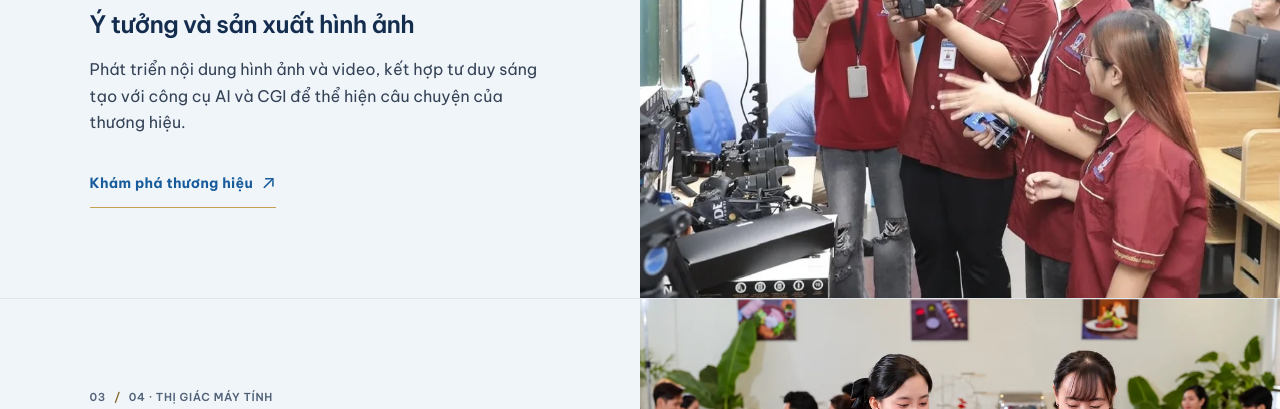
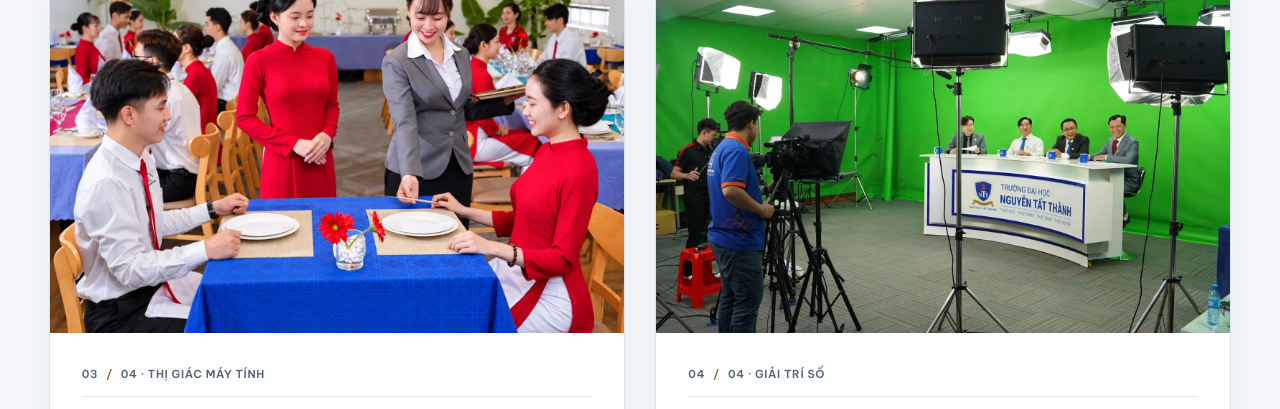
Before and after one commit to lehoangson03tn-ui/dcg-group, a website built with Vite: page index.html in a window 1280 px wide. Shown: the part 3247-3656 px from the top of the page. Built offline with nearby package versions, Linux system fonts and the light colour scheme.

Commit message:
Design: corporate-grade desktop ecosystem and visual regression coverage
* style: rebalance desktop ecosystem into compact image-led editorial cards

* style: refine restrained corporate ecosystem cards and responsive image crops

* test: validate corporate ecosystem layout at 12 responsive widths

* ci: capture desktop tablet mobile ecosystem proof before launch

```diff
--- a/src/design-system.css
+++ b/src/design-system.css
@@ -617,3 +617,70 @@ main .founder-copy h2{font-size:34px;line-height:1.3;font-weight:600;max-width:2
 .inner-hero-media img.editorial-photo--vision {
  object-fit:cover;object-position:50% 53%;background:#eef3f5;
 }
+
+/* Desktop ecosystem: balanced editorial cards rather than full-height split panels.
+   Keep source imagery intact, preserve brand identity, and prevent large blank copy areas. */
+@media (min-width: 1100px) {
+  .brands-home .brand-rows{
+    display:grid;
+    grid-template-columns:repeat(2,minmax(0,1fr));
+    width:100%;max-width:1480px;margin-inline:auto;
+    gap:clamp(18px,2.4vw,32px);
+    padding:clamp(24px,3.5vw,48px) clamp(22px,3.8vw,58px);
+    background:#f5f7fa;
+    border-top:0;
+  }
+  .brands-home .brand-row,
+  .brands-home .brand-row.reverse{
+    display:flex;
+    flex-direction:column;
+    min-width:0;min-height:0;
+    overflow:hidden;
+    border:1px solid #dce3ea;
+    border-radius:18px;
+    background:#fff;
+    box-shadow:0 12px 30px rgba(19,46,74,.055);
+  }
+  .brands-home .brand-row-copy,
+  .brands-home .brand-row.reverse .brand-row-copy{
+    order:2;
+    display:flex;
+    flex:1;
+    align-items:stretch;
+    justify-content:stretch;
+    padding:clamp(24px,2.5vw,38px);
+  }
+  .brands-home .brand-row-copy-inner{
+    display:flex;
+    flex-direction:column;
+    width:100%;max-width:none;
+  }
+  .brands-home .brand-row-identity{padding:0;}
+  .brands-home .brand-row-narrative{margin-top:auto;padding-top:14px;}
+  .brands-home .brand-row-image,
+  .brands-home .brand-row.reverse .brand-row-image{
+    order:1;
+    width:100%;
+    min-height:0;
+    height:auto;
+    aspect-ratio:16/10;
+    overflow:hidden;
+  }
+  .brands-home .brand-row-photo-frame{min-height:0;width:100%;height:100%;}
+  .brands-home .brand-row-image img{object-fit:cover;object-position:center;}
+  .brands-home .brand-inline{grid-template-columns:76px minmax(0,1fr);gap:16px;margin-bottom:14px;}
+  .brands-home .brand-inline strong{font-size:clamp(21px,1.75vw,30px);line-height:1.2;overflow-wrap:anywhere;}
+  .brands-home .brand-row h3{font-size:clamp(21px,1.7vw,27px);margin-bottom:12px;}
+  .brands-home .brand-row-narrative>p{font-size:clamp(15px,1.05vw,17px);line-height:1.65;margin-bottom:14px;}
+  .brands-home .micro-index{margin-bottom:18px;padding-bottom:12px;}
+  .brands-home .brand-row-narrative>.link-arrow{font-size:13px;letter-spacing:.025em;min-height:44px;}
+  .brands-home .brand-row:hover{border-color:#cad9e5;box-shadow:0 18px 42px rgba(19,46,74,.09);}
+  .brands-home .brand-row:focus-within{outline:2px solid #a97c37;outline-offset:3px;}
+  @media(prefers-reduced-motion:reduce){.brands-home .brand-row{transition:none;}}
+}
+@media (min-width: 801px) and (max-width:1099px){
+  .brands-home .brand-row{min-height:0;}
+  .brands-home .brand-row-copy{padding:clamp(26px,4vw,50px);}
+  .brands-home .brand-row-image{min-height:0;}
+  .brands-home .brand-row-photo-frame{min-height:0;aspect-ratio:4/3;}
+}
```
Also changed, not shown: tests/ecosystem-corporate-responsive.mjs (added, +69 -0 lines), .github/workflows/ecosystem-corporate-qa.yml (added).
